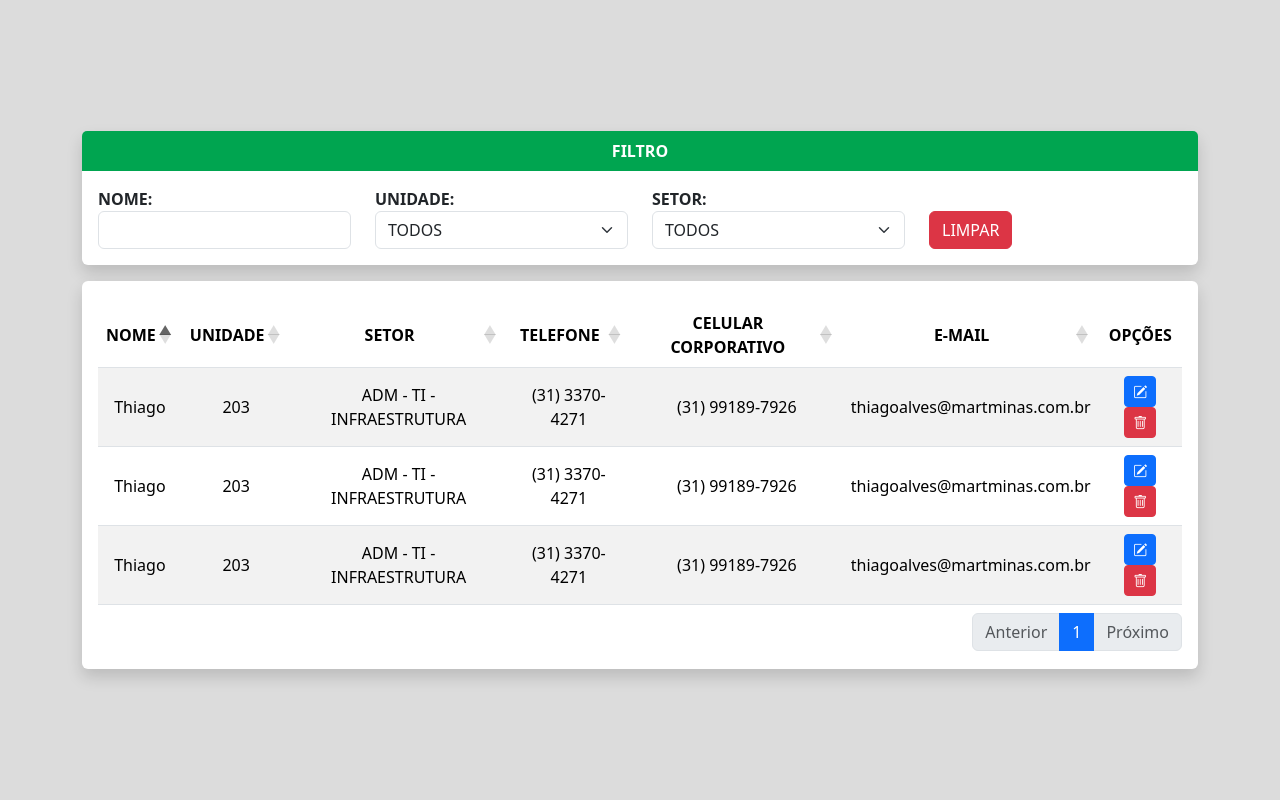
After one commit to tlthiago/agenda_telefonica_php, a PHP site: page /agenda_telefonica_php/resources/views/pages/adminApp.html in a window 1280 px wide. The commit adds this page. Run offline with PHP 8.4, Linux system fonts and the light colour scheme; some libraries are stand-ins or nearby versions.

Commit message:
Commit dos estudos

```diff
--- a/resources/js/app.js
+++ b/resources/js/app.js
@@ -1,5 +1,31 @@
-console.log("Funcionando");
+let dataTable;
+let dataTableInitialized = false;
+
+const dataTableOptions = {
+    columnDefs: [
+        {orderable: false, targets: [6] }
+    ],
+    pageLength: 16,
+    lengthChange: false,
+    searching: false,
+    info: false,
+    language: {
+        "emptyTable": "Nenhum registro encontrado",
+        "info": "Mostrando de _START_ até _END_ de _TOTAL_ registros",
+        "infoFiltered": "(Filtrados de _MAX_ registros)",
+        "infoThousands": ".",
+        "loadingRecords": "Carregando...",
+        "zeroRecords": "Nenhum registro encontrado",
+        "search": "Pesquisar",
+        "paginate": {
+            "next": "Próximo",
+            "previous": "Anterior",
+            "first": "Primeiro",
+            "last": "Último"
+        }
+    }
+}
 
 $(document).ready(function () {
-    $('#myTable').DataTable();
+    $('#myTable').DataTable(dataTableOptions);
 });
--- /dev/null
+++ b/resources/views/pages/adminApp.html
@@ -0,0 +1,116 @@
+<!DOCTYPE html>
+<html lang="pt-br">
+<head>
+    <meta charset="UTF-8">
+    <meta name="viewport" content="width=device-width, initial-scale=1.0">
+    <title>{{title}}</title>
+    <!-- CSS -->
+    <!-- DATATABLE -->
+    <link rel="stylesheet" href="https://cdnjs.cloudflare.com/ajax/libs/twitter-bootstrap/5.3.0/css/bootstrap.min.css"/>
+    <link rel="stylesheet" href="https://cdn.datatables.net/1.13.6/css/dataTables.bootstrap5.min.css"/>
+    <!-- BOOTSTRAP -->
+    <link href="https://cdn.jsdelivr.net/npm/bootstrap@5.3.1/dist/css/bootstrap.min.css" rel="stylesheet" integrity="sha384-4bw+/aepP/YC94hEpVNVgiZdgIC5+VKNBQNGCHeKRQN+PtmoHDEXuppvnDJzQIu9" crossorigin="anonymous">
+    <link rel="stylesheet" href="https://cdn.jsdelivr.net/npm/bootstrap-icons@1.10.5/font/bootstrap-icons.css">
+    <!-- CUSTOM CSS -->
+    <link rel="stylesheet" href="../../css/app.css">
+
+    <!-- SCRIPTS -->
+    <!-- JQUERY -->
+    <script src="https://code.jquery.com/jquery-3.7.0.js" defer></script>
+    <!-- DATATABLE -->
+    <script src="https://cdn.datatables.net/1.13.6/js/jquery.dataTables.min.js" defer></script>
+    <script src="https://cdn.datatables.net/1.13.6/js/dataTables.bootstrap5.min.js" defer></script>
+    <!-- BOOTSTRAP -->
+    <script src="https://cdn.jsdelivr.net/npm/bootstrap@5.3.1/dist/js/bootstrap.bundle.min.js" integrity="sha384-HwwvtgBNo3bZJJLYd8oVXjrBZt8cqVSpeBNS5n7C8IVInixGAoxmnlMuBnhbgrkm" crossorigin="anonymous" defer></script>
+    <!-- CUSTOM JS -->
+    <script src="../../js/app.js" defer></script>
+</head>
+<body class="d-flex flex-column align-items-center justify-content-center vh-100">
+    <div class="container">
+        <div class="card border-0 shadow">
+            <div class="card-header border-0 text-center header-bg-color text-white fw-bold">FILTRO</div>
+            <div class="card-body">
+                <div class="row">
+                    <div class="col-md-3">
+                        <label for="name" class="fw-bold">NOME: </label>
+                        <input type="text" class="form-control text-uppercase" id="name">
+                    </div>
+                    <div class="col-md-3">
+                        <label for="unity" class="fw-bold">UNIDADE: </label>
+                        <select class="form-select" aria-label="Default select example" id="unity">
+                            <option selected>TODOS</option>
+                        </select>
+                    </div>
+                    <div class="col-md-3">
+                        <label for="sector" class="fw-bold">SETOR: </label>
+                        <select class="form-select" aria-label="Default select example" id="sector">
+                            <option selected>TODOS</option>
+                        </select>
+                    </div>
+                    <div class="col-md-3">
+                        <div><label for=""></label></div>
+                        <button type="reset" class="btn btn-danger">LIMPAR</button>
+                    </div>
+                </div>
+            </div>
+        </div>
+    </div>
+    <div class="container mt-3">
+        <div class="card border-0 shadow">
+            <div class="card-body overflow-x-auto">
+                <table class="table table-striped text-center align-middle" id="myTable">
+                    <thead>
+                        <tr>
+                            <th class="text-center align-middle">NOME</th>
+                            <th class="text-center align-middle">UNIDADE</th>
+                            <th class="text-center align-middle">SETOR</th>
+                            <th class="text-center align-middle">TELEFONE</th>
+                            <th class="text-center align-middle">CELULAR CORPORATIVO</th>
+                            <th class="text-center align-middle">E-MAIL</th>
+                            <th class="text-center align-middle">OPÇÕES</th>
+                        </tr>
+                    </thead>
+                    <tbody class="table-group-divider">
+                        <tr>
+                            <td>Thiago</td>
+                            <td>203</td>
+                            <td>ADM - TI - INFRAESTRUTURA</td>
+                            <td>(31) 3370-4271</td>
+                            <td>(31) 99189-7926</td>
+                            <td>thiagoalves@martminas.com.br</td>
+                            <td>
+                                <button class="btn btn-sm btn-primary"><i class="bi bi-pencil-square"></i></button>
+                                <button class="btn btn-sm btn-danger"><i class="bi bi-trash"></i></button>
+                            </td>
+                        </tr>
+                        <tr>
+                            <td>Thiago</td>
+                            <td>203</td>
+                            <td>ADM - TI - INFRAESTRUTURA</td>
+                            <td>(31) 3370-4271</td>
+                            <td>(31) 99189-7926</td>
+                            <td>thiagoalves@martminas.com.br</td>
+                            <td>
+                                <button class="btn btn-sm btn-primary"><i class="bi bi-pencil-square"></i></button>
+                                <button class="btn btn-sm btn-danger"><i class="bi bi-trash"></i></button>
+                            </td>
+                        </tr>
+                        <tr>
+                            <td>Thiago</td>
+                            <td>203</td>
+                            <td>ADM - TI - INFRAESTRUTURA</td>
+                            <td>(31) 3370-4271</td>
+                            <td>(31) 99189-7926</td>
+                            <td>thiagoalves@martminas.com.br</td>
+                            <td>
+                                <button class="btn btn-sm btn-primary"><i class="bi bi-pencil-square"></i></button>
+                                <button class="btn btn-sm btn-danger"><i class="bi bi-trash"></i></button>
+                            </td>
+                        </tr>
+                    </tbody>
+                </table>
+            </div>
+        </div>
+    </div>
+</body>
+</html>
```
Also changed, not shown: app.php (deleted, +0 -7 lines), app/Controller/pages/AdminAppController.php (added, +22 -0 lines), app/Controller/pages/App.php (deleted, +0 -12 lines), app/Controller/pages/AppController.php (added, +22 -0 lines), app/Http/Request.php (added, +86 -0 lines), app/Http/Response.php (added, +87 -0 lines), app/Http/Router.php (added, +182 -0 lines), app/Models/AppModel.php (added, +17 -0 lines), app/Utils/View.php (+9 -2 lines), index.php (added, +15 -0 lines), resources/views/pages/app.html (renamed from resources/views/app.html, +29 -20 lines), routes/pages.php (added, +18 -0 lines), .htaccess (added), app/Controller/pages/adminApp.php (deleted), 1 more files, 1 other file.
